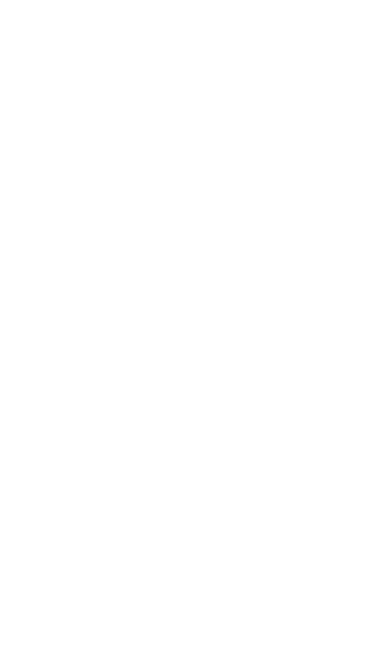
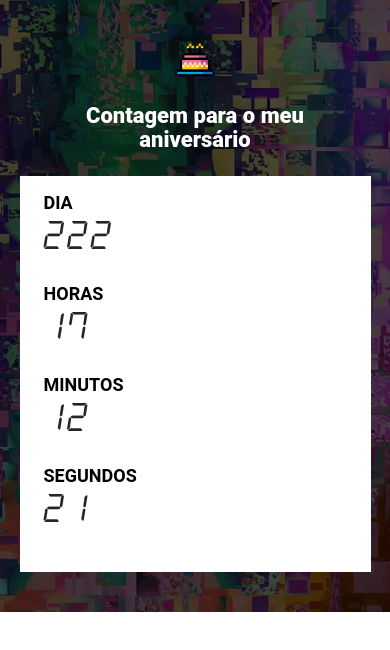
Before and after one commit to danielcscruz/mycountdown, a website built with Parcel: page src/index.html in a window 390 px wide. Built offline with nearby package versions, Linux system fonts and the light colour scheme.

Commit message:
added java script

```diff
--- a/package.json
+++ b/package.json
@@ -1,9 +1,9 @@
 {
   "name": "countdown",
   "version": "1.0.0",
-  "main": "index.js",
   "scripts": {
     "dev": "parcel src/index.html src/styles/main.scss src/scripts/main.js",
+    "build": "parcel build src/index.html",
     "test": "echo \"Error: no test specified\" && exit 1"
   },
   "keywords": [],
@@ -11,7 +11,6 @@
   "license": "ISC",
   "description": "",
   "devDependencies": {
-    "@parcel/transformer-sass": "^2.13.3",
     "parcel": "^2.13.3"
   }
 }
--- a/src/index.html
+++ b/src/index.html
@@ -7,6 +7,36 @@
     <link rel="stylesheet" href="./styles/main.scss">
 </head>
 <body>
+    <header class="hero">
+        <div class="container">
+            <img class="hero__logo" src="./images/cake.png" alt="EBAC">
+            <p class="hero__text">
+                Contagem para o meu aniversário
+            </p>
+            <div class="infos-bar">
+                <ul class="infos-bar__infos">
+                    <li class="infos-bar__infos__item">
+                        <b>DIA</b>
+                        <span class="display" id="dias"></span>
+                    </li>
+                    <li class="infos-bar__infos__item">
+                        <b>HORAS</b>
+                        <span class="display" id="horas"></span>
+                    </li>
+                    <li class="infos-bar__infos__item">
+                        <b>MINUTOS</b>
+                        <span class="display" id="minutos"></span>
+                    </li>
+                    <li class="infos-bar__infos__item">
+                        <b>SEGUNDOS</b>
+                        <span class="display" id="segundos"></span>
+                    </li>
+                </ul>
+
+            </div>
+        </div>
+    </header>
+
 
     <script src="./scripts/main.js"></script>
 </body>
--- a/src/scripts/main.js
+++ b/src/scripts/main.js
@@ -0,0 +1,32 @@
+const dataEvento = new Date('Sep 11, 2025 12:00');
+const timeStampDoEvento = dataEvento.getTime();
+
+const contaAsHoras = setInterval(function(){
+    const agora = new Date();
+    const timeStampAgora = agora.getTime();
+
+    const distanciaAteEvento = timeStampDoEvento - timeStampAgora;
+
+    const diaEmMs = 1000*60*60*24;
+    const horaEmMs = 1000*60*60;
+    const minutoEmMs = 1000*60;
+
+    const diasAteOEveneto = Math.floor(distanciaAteEvento / (diaEmMs));
+    const horasAteOEveneto = Math.floor((distanciaAteEvento % (diaEmMs))/(horaEmMs));
+    const minutosAteOEveneto = Math.floor((distanciaAteEvento % (horaEmMs))/(minutoEmMs));
+    const segundosAteOEveneto = Math.floor((distanciaAteEvento % (minutoEmMs))/(1000));
+
+
+    document.getElementById('dias').innerText = `${diasAteOEveneto}`;
+    document.getElementById('horas').innerText = `${horasAteOEveneto}`;
+    document.getElementById('minutos').innerText = `${minutosAteOEveneto}`;
+    document.getElementById('segundos').innerText = `${segundosAteOEveneto}`;
+
+    console.log(distanciaAteEvento);
+
+
+    if(distanciaAteEvento < 0){
+        clearInterval(contaAsHoras);
+        document.getElementById('contador').innerText = 'Evento expirado';
+    }
+}, 1000);
--- /dev/null
+++ b/src/styles/_event.scss
@@ -0,0 +1,64 @@
+@use 'variables';
+
+.event{
+
+    padding: 80px 0;
+
+
+    &--frontend{
+        background-image: linear-gradient(variables.$blue1,variables.$blue2);
+    }
+    &--ux-ui{
+        background-image: linear-gradient(variables.$blue2,variables.$pink);
+    }
+    &--data-science{
+        background-image: linear-gradient(variables.$pink,variables.$yellow);
+    }
+    &--backend{
+        background-image: linear-gradient(variables.$yellow,variables.$pink);
+    }
+
+    &--image-left{
+        .container{
+            flex-direction: row-reverse;
+        }
+    }
+
+    .container{
+        display: flex;
+        gap: 40px;
+    }
+
+    &__image{
+        max-width: 360px;
+
+    }
+
+    &__details{
+
+        &__title{
+            font-size: 18px;
+            font-weight: bold;
+            margin-bottom: 16px;
+
+        }
+        &__description{
+            line-height: 22px;
+        }
+    }
+
+    @media (max-width: 640px){
+        .container{
+            display: block;
+        }
+        &__image{
+            width: 100%;
+        }
+        &__details{
+            margin-right: 0;
+            margin-bottom: 16px;
+        }
+    }
+
+
+}
--- /dev/null
+++ b/src/styles/_hero.scss
@@ -0,0 +1,52 @@
+@use 'variables';
+
+.hero{
+    padding-top: 64px;
+    padding-bottom: 100px;
+    background-image: url(../images/color.jpg);
+    background-repeat: no-repeat;
+    background-size: cover;
+    position: relative;
+
+    .container{
+        position: relative;
+    }
+
+    &::before {
+        position: absolute;
+        top: 0 ;
+        bottom: 0;
+        width: 100%;
+        height: 100%;
+        background-color: variables.$secondaryTextColor;
+        content: '';
+        opacity: 0.7;
+    }
+
+    &__text{
+        margin-top: 64px;
+        margin-bottom: 64px;
+        font-size: 40px;
+        line-height: 56px;
+        font-weight: 800;
+        text-align: center;
+    }
+
+    &__logo{
+        margin: 0 auto;
+        height: 80px;
+        display: block;
+
+    }
+    @media (max-width: 640px){
+        padding: 40px 0;
+        &__logo{
+            height: 40px;
+        }
+        &__text{
+            font-size: 22px;
+            line-height: 24px;
+            margin: 24px;
+        }
+    }
+}
--- /dev/null
+++ b/src/styles/_variables.scss
@@ -0,0 +1,7 @@
+$blue1:#1B6CA7;
+$blue2:#442BDB;
+$pink: #89223B;
+$yellow: #9C791D;
+$textColor: #fff;
+$secondaryTextColor: #000;
+$btnPrimaryColor: #4f2ac3;
--- /dev/null
+++ b/src/styles/components/_buttons.scss
@@ -0,0 +1,27 @@
+@use '../variables';
+
+.button{
+    padding: 12px;
+    font-size: 18px;
+    font-weight: bold;
+    text-decoration: none;
+    text-align: center;
+    white-space: nowrap;
+
+
+    &--primary{
+        color: #fff;
+        background-color: variables.$btnPrimaryColor;
+
+    }
+
+    @media (max-width: 640px){
+        display: block;
+        width: 100%;
+    }
+
+    @media (max-width: 1024px){
+        display: flex;
+        align-items: center;
+    }
+}
--- /dev/null
+++ b/src/styles/components/_infos_bar.scss
@@ -0,0 +1,41 @@
+@use '../variables';
+
+.infos-bar{
+    padding: 16px 24px;
+    background-color: variables.$textColor;
+    display: flex;
+    justify-content: space-around;
+
+    &__infos{
+        display: flex;
+        gap: 40px;
+
+        &__item{
+            font-size: 14px;
+            color: variables.$secondaryTextColor;
+
+            b{
+                color: variables.$secondaryTextColor;
+                font-size: 18px;
+                display: block;
+            }
+        }
+    }
+
+    @media (max-width: 640px){
+        display: block;
+
+        &__infos{
+            display: block;
+
+            &__item{
+                margin-bottom: 24px;
+            }
+        }
+    }
+    @media (max-width: 640px){
+        &__infos{
+            gap: 16px;
+        }
+    }
+}
--- a/src/styles/main.scss
+++ b/src/styles/main.scss
@@ -0,0 +1,44 @@
+@use 'hero' ;
+@use 'components/infos_bar';
+@use 'components/buttons';
+@use 'event';
+@use 'variables';
+
+@font-face {
+    font-family: 'alarm clock';
+    src: url('../../assets/fonts/alarmclock.woff2') format('woff2'),
+        url('../../assets/fonts/alarmclock.woff') format('woff');
+    font-weight: normal;
+    font-style: normal;
+    font-display: swap;
+}
+
+*{
+    margin: 0;
+    padding: 0 ;
+    box-sizing: border-box;
+    font-family: Roboto, sans-serif;
+    color: variables.$textColor;
+    list-style: none;
+
+}
+
+.container{
+    max-width: 960px;
+    width: 100%;
+    margin: 0 auto;
+
+    @media (max-width: 640px){
+        max-width: 80%;
+    }
+
+    @media (max-width: 1024px){
+        max-width: 90%;
+    }
+}
+
+.display{
+    font-family: 'alarm clock', sans-serif;
+    color: #232623;
+    font-size: 40px;
+}
--- /dev/null
+++ b/src/stylesbu/main.scss
@@ -0,0 +1,56 @@
+
+@font-face {
+    font-family: 'alarm clock';
+    src: url('../../assets/fonts/alarmclock.woff2') format('woff2'),
+        url('../../assets/fonts/alarmclock.woff') format('woff');
+    font-weight: normal;
+    font-style: normal;
+    font-display: swap;
+}
+
+*{
+    margin: 0;
+    padding: 0;
+    box-sizing: border-box;
+    font-family: 'alarm clock', sans-serif;
+    background-color: #676C68;
+    color: #232623;
+}
+html, body, section{
+    height: 40%;
+    margin: 0;
+    display: grid;
+    place-items: center;
+}
+.title{
+    background-color: #1b1b1b;
+}
+.watch{
+    width: 660px;
+    display: block;
+    justify-content: space-between;
+
+}
+.watch__screen{
+    width: 100%;
+    border: 4px dotted #232623;
+    background-color: #676C68;
+
+
+
+    &__display{
+        font-size: 100px;
+        display: grid;
+        align-items: center;
+        align-content: center;
+        justify-content: center;
+
+        &__days{
+            text-align: end;
+        }
+        &__time{
+            text-align: end;
+        }
+    }
+
+}
```
Also changed, not shown: assets/fonts/alarmclock.woff (added), assets/fonts/alarmclock.woff2 (added), src/images/backend.png (added), src/images/cake.png (added), src/images/color.jpg (added), src/images/data.png (added), src/images/ebac_logo.svg (added), src/images/frontend.png (added), src/images/fundo.png (added), src/images/ui-ux.png (added).
